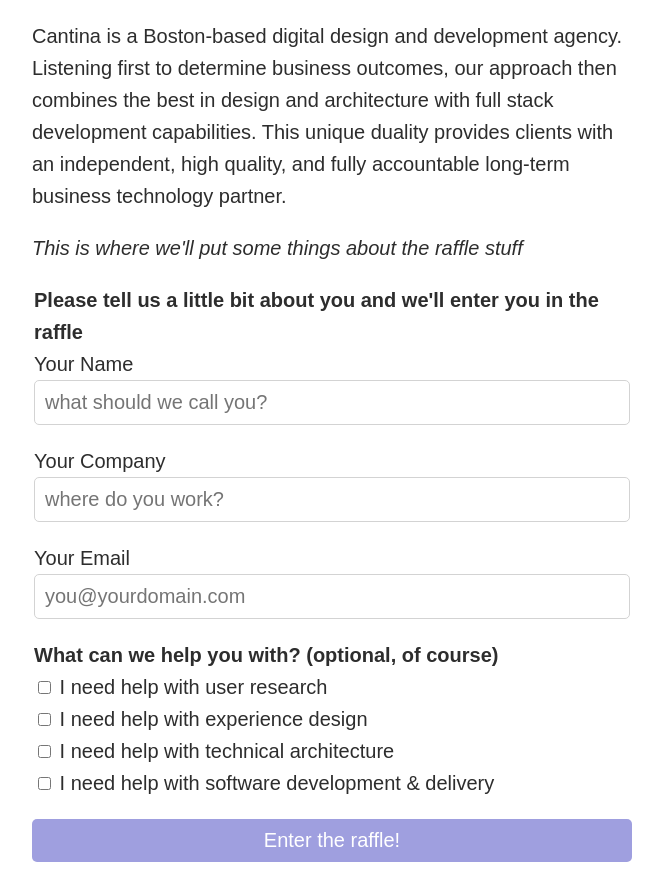
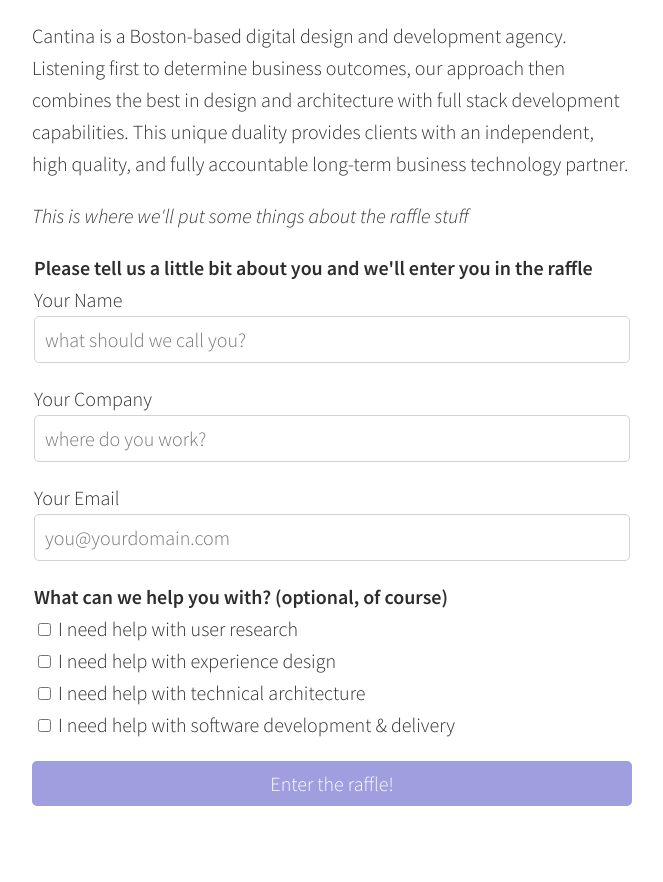
Before and after one commit to stonehippo/c-f, a website: page source/index.html in a window 1280 px wide. Shown: the whole page, without its empty margins (308-971 px from the left). After the commit the page ends 826 px from the top, so only its background shows below. Drawn offline with Linux system fonts and the light colour scheme.

Commit message:
Added Google Fonts

```diff
--- a/source/index.html
+++ b/source/index.html
@@ -3,6 +3,7 @@
   <head>
     <title>Cantina: Forrester Marketing Forum 2015</title>
     <style>
+      @import url(http://fonts.googleapis.com/css?family=Source+Sans+Pro:300,400,600,300italic,400italic,600italic);
       * {
         box-sizing: border-box;
       }
@@ -18,7 +19,7 @@
       }
       legend {
         margin: 1em 0 0 0;
-        font-weight: 700;
+        font-weight: 600;
       }
       fieldset {
         border: none;
```
